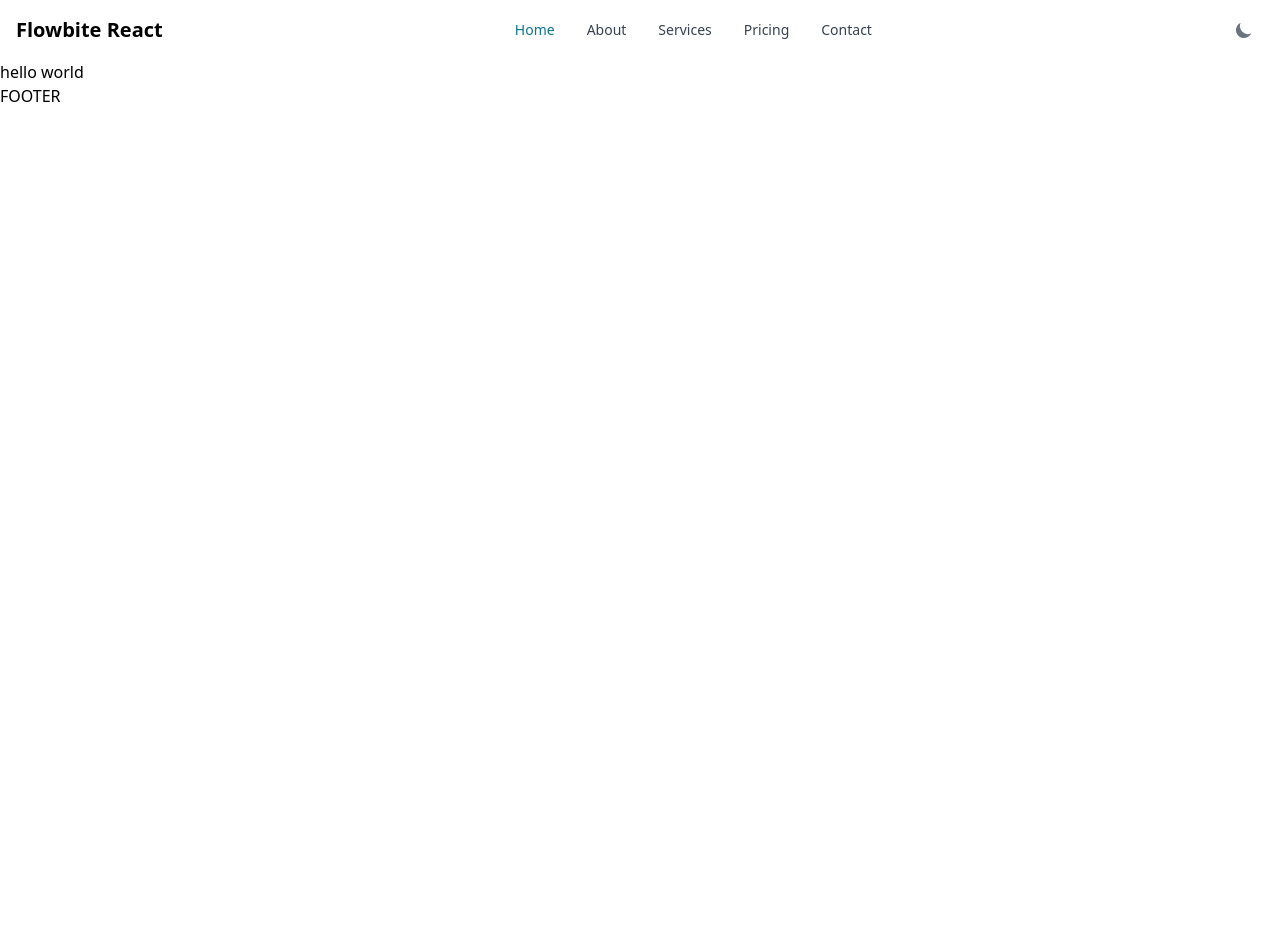
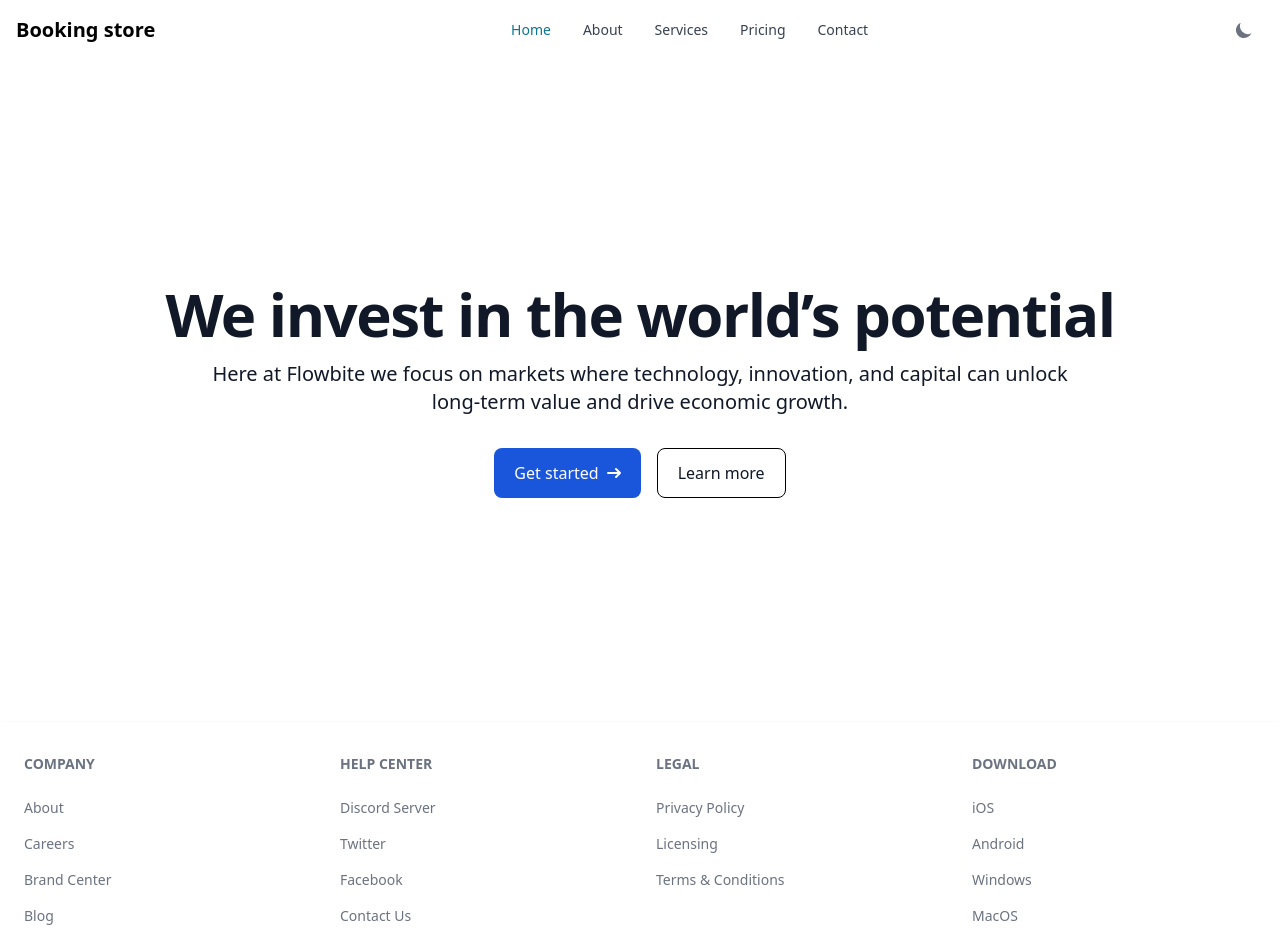
Before and after one commit to 77Mehdi/NextJS-Apple-Books, a Next.js app: page / in a window 1280 px wide. Shown: the top 952 px of the page. Before the commit the page ends 800 px from the top, so only its background shows below. Built offline with nearby package versions, Linux system fonts and the light colour scheme.

Commit message:
heder && Footer

```diff
--- a/src/app/layout.js
+++ b/src/app/layout.js
@@ -26,7 +26,9 @@ export default function RootLayout({ children }) {
         className={`${geistSans.variable} ${geistMono.variable} antialiased`}
       >
         <DefaultHeader/>
-        {children}
+       <main className=" dark:bg-gray-900">
+       {children}
+       </main>
         <DefaultFooter/>
       </body>
     </html>
--- a/src/app/page.js
+++ b/src/app/page.js
@@ -1,11 +1,12 @@
+import Hero from "@/components/Hero";
 
 
 
 export default function Home() {
   return (
-   <>
-   <h1> hello world</h1>
-   </>
+    <>
+      <Hero />
+    </>
 
   );
 }
--- /dev/null
+++ b/src/components/Hero.jsx
@@ -0,0 +1,54 @@
+import React from 'react'
+
+function Hero() {
+    return (
+        <div>
+
+
+            <section className=" dark:bg-gray-900  dark:text-white text-gray-900">
+                <div className="px-4 mx-auto max-w-screen-xl text-center py-24 lg:py-56">
+                    <h1 className="mb-4 text-4xl font-extrabold tracking-tight leading-none  md:text-5xl lg:text-6xl">
+                        We invest in the world’s potential
+                    </h1>
+                    <p className="mb-8 text-lg font-normal  lg:text-xl sm:px-16 lg:px-48">
+                        Here at Flowbite we focus on markets where technology, innovation, and
+                        capital can unlock long-term value and drive economic growth.
+                    </p>
+                    <div className="flex flex-col space-y-4 sm:flex-row sm:justify-center sm:space-y-0">
+                        <a
+                            href="#"
+                            className="inline-flex justify-center items-center py-3 px-5 text-base font-medium text-center text-white rounded-lg bg-blue-700 hover:bg-blue-800 focus:ring-4 focus:ring-blue-300 dark:focus:ring-blue-900"
+                        >
+                            Get started
+                            <svg
+                                className="w-3.5 h-3.5 ms-2 rtl:rotate-180"
+                                aria-hidden="true"
+                                xmlns="http://www.w3.org/2000/svg"
+                                fill="none"
+                                viewBox="0 0 14 10"
+                            >
+                                <path
+                                    stroke="currentColor"
+                                    strokeLinecap="round"
+                                    strokeLinejoin="round"
+                                    strokeWidth={2}
+                                    d="M1 5h12m0 0L9 1m4 4L9 9"
+                                />
+                            </svg>
+                        </a>
+                        <a
+                            href="#"
+                            className="inline-flex justify-center hover:text-gray-100 dark:hover:text-gray-900 items-center py-3 px-5 sm:ms-4 text-base font-medium text-center  rounded-lg border border-black hover:bg-gray-700 dark:hover:bg-gray-100 focus:ring-4 focus:ring-gray-400"
+                        >
+                            Learn more
+                        </a>
+                    </div>
+                </div>
+            </section>
+
+
+        </div>
+    )
+}
+
+export default Hero
--- a/src/components/MainLayoute.jsx
+++ b/src/components/MainLayoute.jsx
@@ -1,14 +1,18 @@
 
 import Link from "next/link";
-import { Navbar, NavbarBrand, NavbarCollapse, NavbarLink, NavbarToggle ,DarkThemeToggle} from "flowbite-react";
+import { Navbar, NavbarBrand, NavbarCollapse, NavbarLink, NavbarToggle, DarkThemeToggle } from "flowbite-react";
+import { Footer, FooterCopyright, FooterIcon, FooterLink, FooterLinkGroup, FooterTitle } from "flowbite-react";
+import { BsDribbble, BsFacebook, BsGithub, BsInstagram, BsLinkedin, BsTwitter } from "react-icons/bs";
+
+
 
 
 export function DefaultHeader() {
     return (
         <Navbar  >
-            <NavbarBrand as={Link} href="https://flowbite-react.com">
+            <NavbarBrand as={Link} href="/">
 
-                <span className="self-center whitespace-nowrap text-xl font-semibold dark:text-white">Flowbite React</span>
+                <span className="self-center whitespace-nowrap text-xl font-semibold dark:text-white text-[27px]">Booking store</span>
             </NavbarBrand>
             <NavbarToggle />
             <NavbarCollapse>
@@ -35,6 +39,58 @@ export function DefaultHeader() {
 
 export function DefaultFooter() {
     return (
-        <h1>FOOTER</h1>
+        <Footer  className=" rounded-none">
+            <div className="w-full">
+                <div className="grid w-full grid-cols-2 gap-8 px-6 py-8 md:grid-cols-4">
+                    <div>
+                        <FooterTitle title="Company" />
+                        <FooterLinkGroup col>
+                            <FooterLink href="#">About</FooterLink>
+                            <FooterLink href="#">Careers</FooterLink>
+                            <FooterLink href="#">Brand Center</FooterLink>
+                            <FooterLink href="#">Blog</FooterLink>
+                        </FooterLinkGroup>
+                    </div>
+                    <div>
+                        <FooterTitle title="help center" />
+                        <FooterLinkGroup col>
+                            <FooterLink href="#">Discord Server</FooterLink>
+                            <FooterLink href="#">Twitter</FooterLink>
+                            <FooterLink href="#">Facebook</FooterLink>
+                            <FooterLink href="#">Contact Us</FooterLink>
+                        </FooterLinkGroup>
+                    </div>
+                    <div>
+                        <FooterTitle title="legal" />
+                        <FooterLinkGroup col>
+                            <FooterLink href="#">Privacy Policy</FooterLink>
+                            <FooterLink href="#">Licensing</FooterLink>
+                            <FooterLink href="#">Terms &amp; Conditions</FooterLink>
+                        </FooterLinkGroup>
+                    </div>
+                    <div>
+                        <FooterTitle title="download" />
+                        <FooterLinkGroup col>
+                            <FooterLink href="#">iOS</FooterLink>
+                            <FooterLink href="#">Android</FooterLink>
+                            <FooterLink href="#">Windows</FooterLink>
+                            <FooterLink href="#">MacOS</FooterLink>
+                        </FooterLinkGroup>
+                    </div>
+                </div>
+                <div className="w-full px-4 py-6 sm:flex sm:items-center sm:justify-between">
+                    <FooterCopyright href="https://www.linkedin.com/in/elmehdi-elgheryb/" by="el mehdi el gheryb" year={2024} />
+                    <div className="mt-4 flex space-x-6 sm:mt-0 sm:justify-center">
+
+                        <FooterIcon href="https://github.com/77Mehdi" icon={BsGithub} />
+                        <FooterIcon href="https://www.linkedin.com/in/elmehdi-elgheryb/" icon={BsLinkedin} />
+                        <FooterIcon href="#" icon={BsTwitter} />
+                        <FooterIcon href="#" icon={BsFacebook} />
+                        <FooterIcon href="#" icon={BsDribbble} />
+                    </div>
+                </div>
+            </div>
+
+        </Footer>
     )
 }
```
